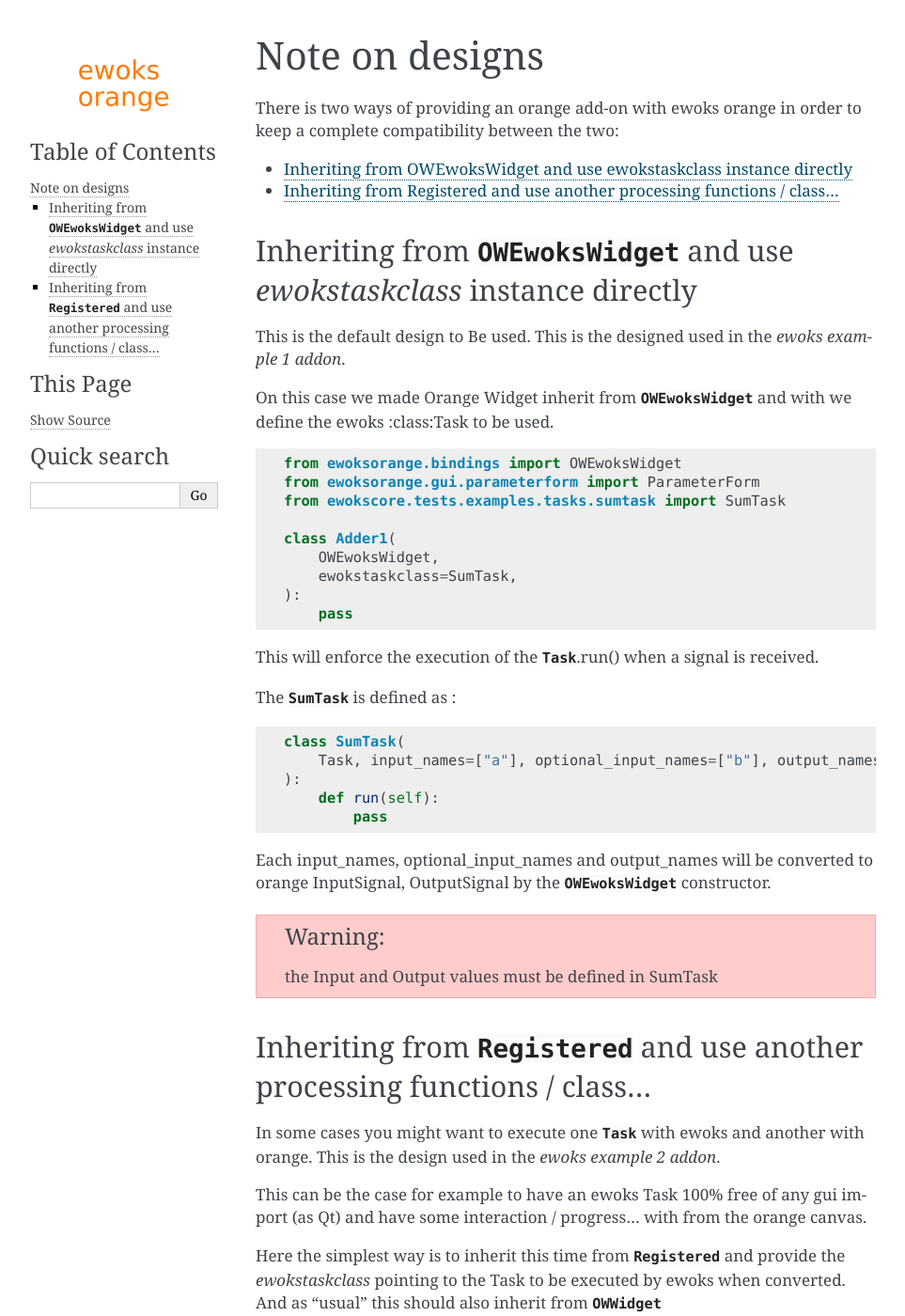
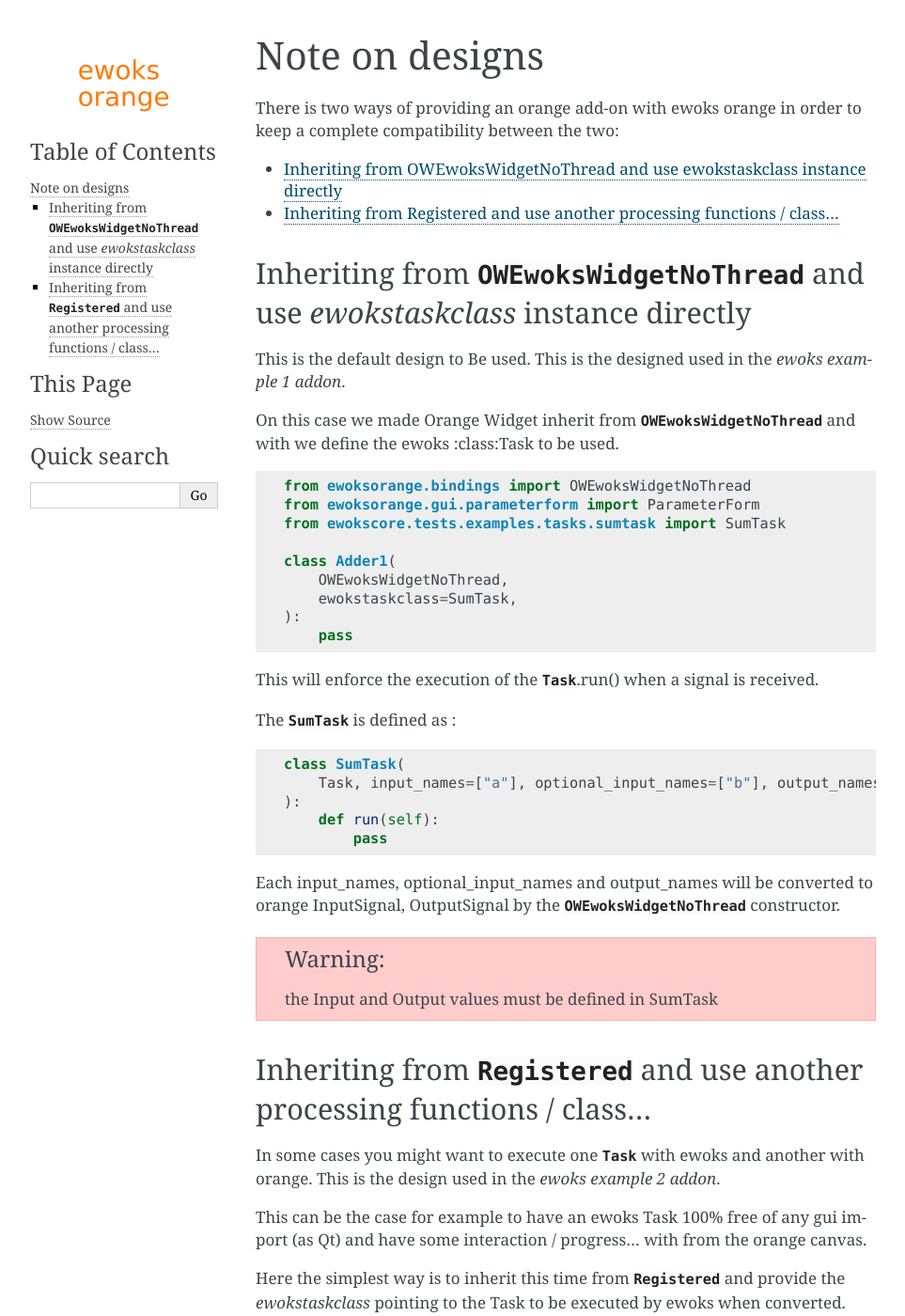
Before and after one commit to ewoks-kit/ewoksorange, a Sphinx documentation site: the page built from doc/note_on_designs.rst, in a window 1280 px wide and 1400 px high. Shown: the whole window at 94% size, without its empty margins (148-1111 px from the left). Built offline with Sphinx 7.4.7, drawn with Linux system fonts in a browser that asks for light colours.

Commit message:
[binding] rename OWEwoksWidget to OWEwoksWidgetNoThread

```diff
--- a/doc/note_on_designs.rst
+++ b/doc/note_on_designs.rst
@@ -8,22 +8,22 @@ There is two ways of providing an orange add-on with ewoks orange in order to ke
 
 .. _design 1:
 
-Inheriting from :class:`OWEwoksWidget` and use `ewokstaskclass` instance directly
+Inheriting from :class:`OWEwoksWidgetNoThread` and use `ewokstaskclass` instance directly
 ---------------------------------------------------------------------------------
 
 This is the default design to Be used.
 This is the designed used in the `ewoks example 1 addon`.
 
-On this case we made Orange Widget inherit from :class:`OWEwoksWidget` and with we define the ewoks :class:Task to be used.
+On this case we made Orange Widget inherit from :class:`OWEwoksWidgetNoThread` and with we define the ewoks :class:Task to be used.
 
 .. code-block:: python
 
-    from ewoksorange.bindings import OWEwoksWidget
+    from ewoksorange.bindings import OWEwoksWidgetNoThread
     from ewoksorange.gui.parameterform import ParameterForm
     from ewokscore.tests.examples.tasks.sumtask import SumTask
 
     class Adder1(
-        OWEwoksWidget,
+        OWEwoksWidgetNoThread,
         ewokstaskclass=SumTask,
     ):
         pass
@@ -41,7 +41,7 @@ The :class:`SumTask` is defined as :
             pass
 
 
-Each input_names, optional_input_names and output_names will be converted to orange InputSignal, OutputSignal by the :class:`OWEwoksWidget` constructor.
+Each input_names, optional_input_names and output_names will be converted to orange InputSignal, OutputSignal by the :class:`OWEwoksWidgetNoThread` constructor.
 
 
 .. warning:: the Input and Output values must be defined in SumTask
```
Also changed, not shown: 7 other files.
